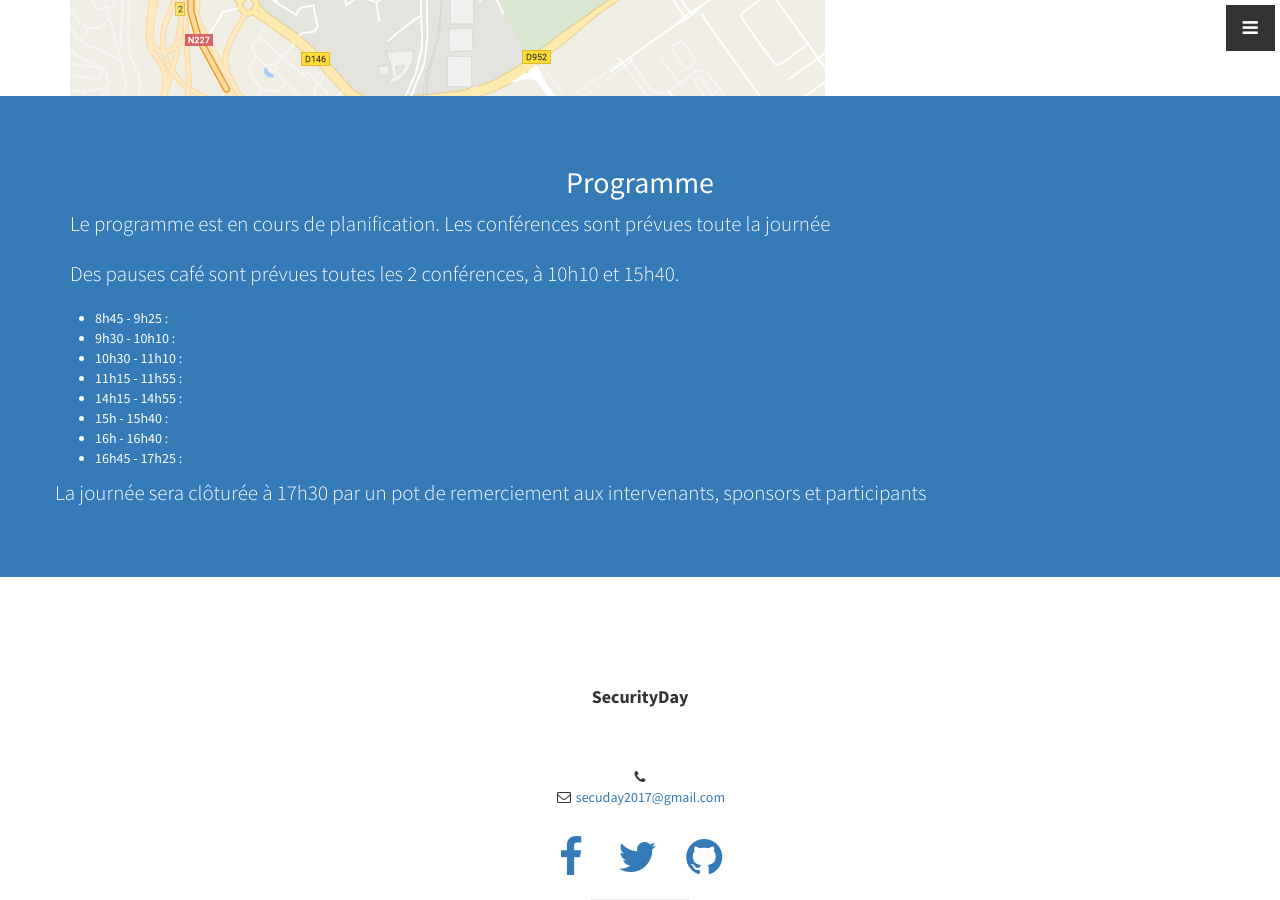
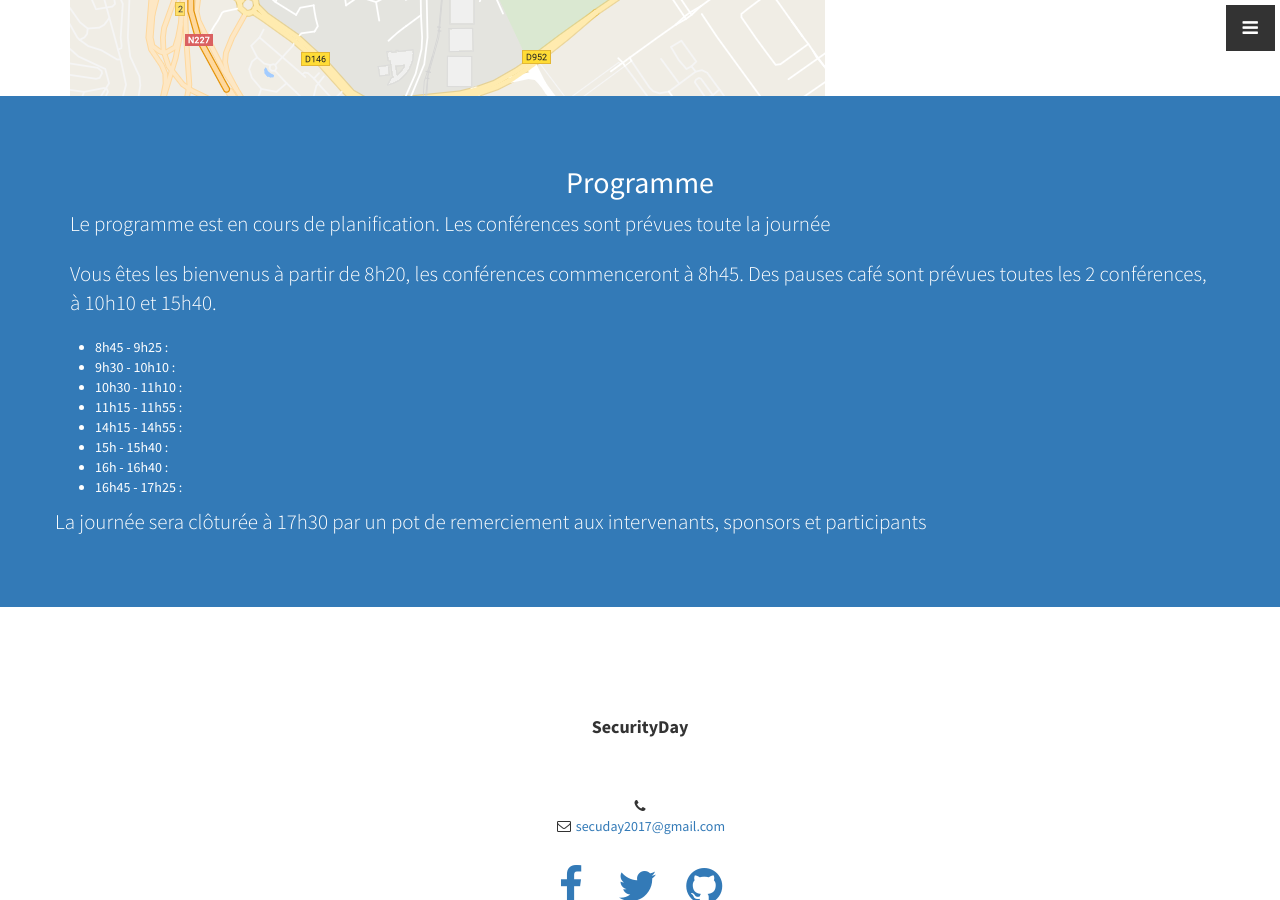
Before and after one commit to securityday2017/SecuDay.github.io, a Jekyll site: the page built from index.html, in a window 1280 px wide and 900 px high, scrolled down 1906 px. Built offline with Jekyll 4.4.1, drawn with Linux system fonts in a browser that asks for light colours.

Commit message:
update infos

```diff
--- a/_includes/programme.html
+++ b/_includes/programme.html
@@ -7,7 +7,7 @@
 				Le programme est en cours de planification. Les conférences sont prévues toute la journée
 			</p>
 			<p class="lead">
-				Des pauses café sont prévues toutes les 2 conférences, à 10h10 et 15h40.
+				Vous êtes les bienvenus à partir de 8h20, les conférences commenceront à 8h45. Des pauses café sont prévues toutes les 2 conférences, à 10h10 et 15h40.
 			</p>
   		</div>
       <div>
@@ -20,6 +20,7 @@
           <li>15h - 15h40 : </li>
           <li>16h - 16h40 : </li>
           <li>16h45 - 17h25 : </li>
+        </ul>
   	</div>
     <div>
       <p class="lead">La journée sera clôturée à 17h30 par un pot de remerciement aux intervenants, sponsors et participants</p>
```
Lines whose indentation alone changed are shown as unchanged.
